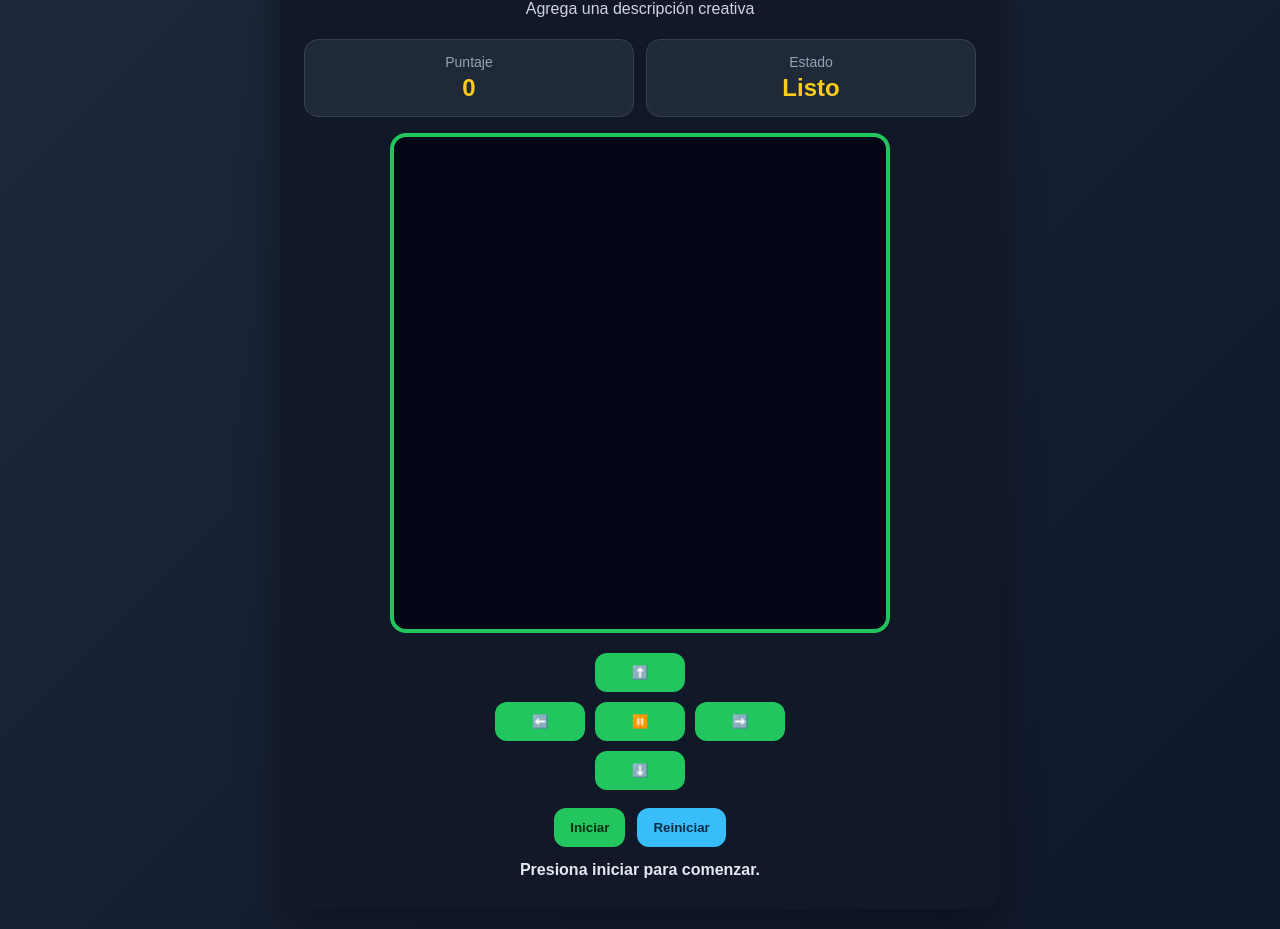
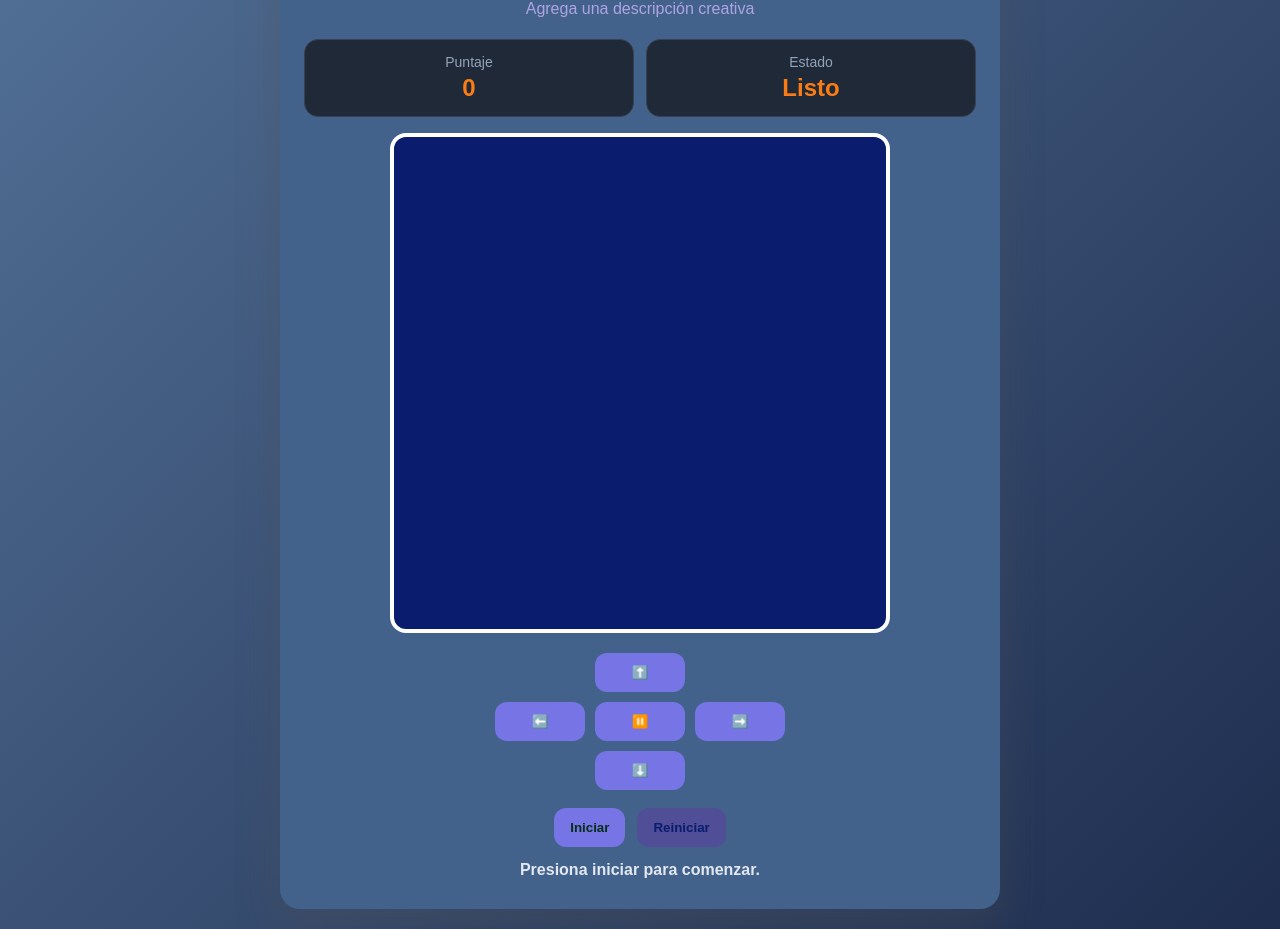
Before and after one commit to JHOON231/juego_serpiente, a plain HTML site: page serpiente.html in a window 1280 px wide. Shown: the part 95-1024 px from the top of the page. Drawn offline with Linux system fonts and the light colour scheme.

Commit message:
se cambio el estilo de la pagina

```diff
--- a/serpiente.css
+++ b/serpiente.css
@@ -7,7 +7,7 @@
 
 body {
     min-height: 100vh;
-    background: linear-gradient(135deg, #1e293b, #0f172a);
+    background: linear-gradient(135deg, #527096, #1e2d4e);
     color: white;
     display: flex;
     justify-content: center;
@@ -18,22 +18,22 @@ body {
 .contenedor-juego {
     width: 100%;
     max-width: 720px;
-    background: #111827;
+    background: #42628b;
     border-radius: 20px;
     padding: 24px;
-    box-shadow: 0 20px 40px rgba(0, 0, 0, 0.35);
+    box-shadow: 0 20px 40px rgba(81, 80, 87, 0.35);
     text-align: center;
 }
 
 h1 {
     margin-bottom: 10px;
     font-size: 32px;
-    color: #22c55e;
+    color: #c3bce9;
 }
 
 .descripcion {
     margin-bottom: 18px;
-    color: #cbd5e1;
+    color: #afa4e2;
     line-height: 1.5;
 }
 
@@ -63,14 +63,14 @@ h1 {
 
 .tarjeta-info strong {
     font-size: 24px;
-    color: #facc15;
+    color: #fa7c15;
 }
 
 canvas {
     width: 100%;
     max-width: 500px;
-    background: #020617;
-    border: 4px solid #22c55e;
+    background: #0a1c6d;
+    border: 4px solid #ffffff;
     border-radius: 16px;
     display: block;
     margin: 0 auto 20px auto;
@@ -90,7 +90,7 @@ canvas {
     border: none;
     border-radius: 12px;
     padding: 12px 16px;
-    background: #22c55e;
+    background: #7775e6;
     color: #052e16;
     font-weight: bold;
     cursor: pointer;
@@ -100,7 +100,7 @@ canvas {
 .controles button:hover,
 .acciones button:hover {
     transform: scale(1.05);
-    background: #86efac;
+    background: #8786d6;
 }
 
 .vacio {
@@ -115,8 +115,8 @@ canvas {
 }
 
 .acciones .secundario {
-    background: #38bdf8;
-    color: #082f49;
+    background: #4f4e96;
+    color: #0a1c6d;
 }
 
 .mensaje {
```
